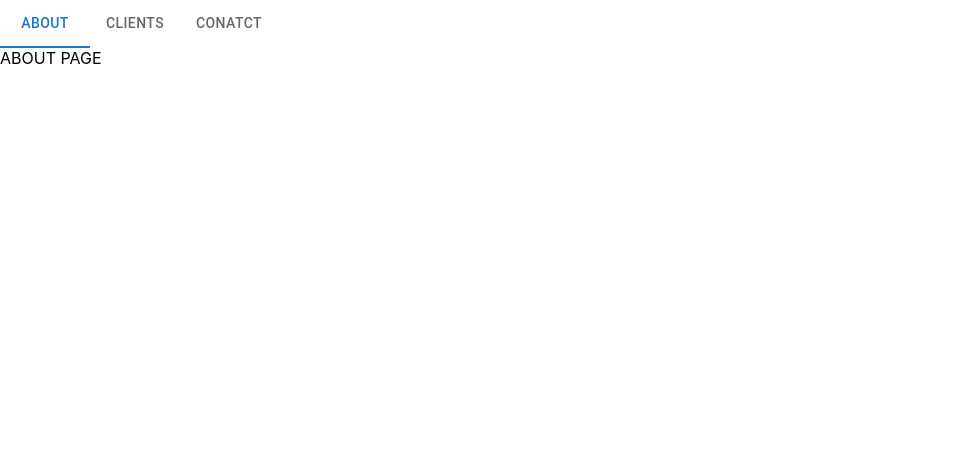
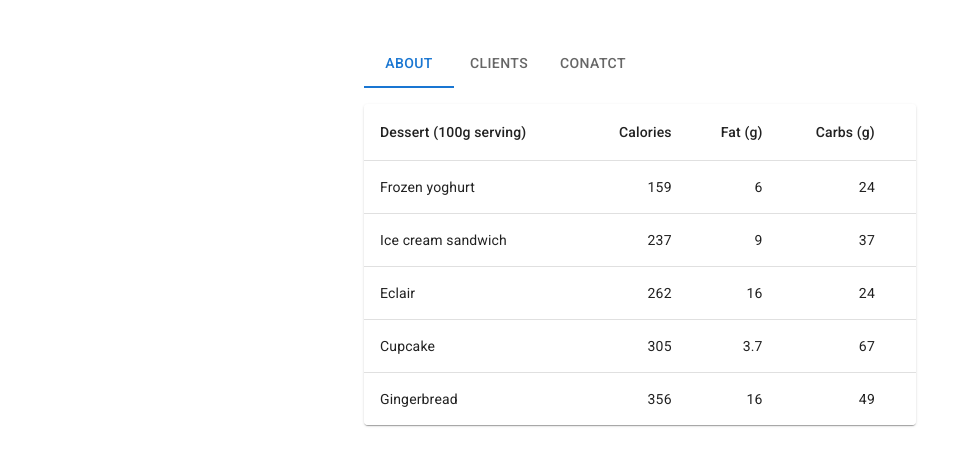
Before and after one commit to Jessicaltw/desn3037-week7-react, a React (Create React App) app: page /about in a window 1280 px wide. Shown: the top 466 px of the page, without its empty margins (0-980 px from the left). Built offline with nearby package versions, Linux system fonts and the light colour scheme.

Commit message:
Populating individual pages and calibrating type

```diff
--- a/src/App.js
+++ b/src/App.js
@@ -1,3 +1,9 @@
+import '@fontsource/roboto/300.css';
+import '@fontsource/roboto/400.css';
+import '@fontsource/roboto/500.css';
+import '@fontsource/roboto/700.css';
+import { Box, Container } from '@mui/system';
+
 import * as React from "react";
 import { BrowserRouter, Route, Routes } from "react-router-dom";
 import About from "./components/About";
@@ -8,9 +14,13 @@
 function App() {
   return (
     <div className="App">
-
+      <Container maxWidth="sm" sx={{
+        mt:5
+      }}>
 <BrowserRouter>
+<Box sx={{mb:2}}>
      <Menu />
+     </Box>
     <Routes>
 
      <Route exact path="about" element={<About />} />
@@ -21,6 +31,7 @@
 
 
 </BrowserRouter>
+</Container>
     </div>
   );
 }
--- a/src/components/About.js
+++ b/src/components/About.js
@@ -1,7 +1,54 @@
-export default function About(){
-    return (
-        <div>
-            ABOUT PAGE
-        </div>
-    )
+import * as React from 'react';
+import Table from '@mui/material/Table';
+import TableBody from '@mui/material/TableBody';
+import TableCell from '@mui/material/TableCell';
+import TableContainer from '@mui/material/TableContainer';
+import TableHead from '@mui/material/TableHead';
+import TableRow from '@mui/material/TableRow';
+import Paper from '@mui/material/Paper';
+
+function createData(name, calories, fat, carbs, protein) {
+  return { name, calories, fat, carbs, protein };
 }
+
+const rows = [
+  createData('Frozen yoghurt', 159, 6.0, 24, 4.0),
+  createData('Ice cream sandwich', 237, 9.0, 37, 4.3),
+  createData('Eclair', 262, 16.0, 24, 6.0),
+  createData('Cupcake', 305, 3.7, 67, 4.3),
+  createData('Gingerbread', 356, 16.0, 49, 3.9),
+];
+
+export default function BasicTable() {
+  return (
+    <TableContainer component={Paper}>
+      <Table sx={{ minWidth: 650 }} aria-label="simple table">
+        <TableHead>
+          <TableRow>
+            <TableCell>Dessert (100g serving)</TableCell>
+            <TableCell align="right">Calories</TableCell>
+            <TableCell align="right">Fat&nbsp;(g)</TableCell>
+            <TableCell align="right">Carbs&nbsp;(g)</TableCell>
+            <TableCell align="right">Protein&nbsp;(g)</TableCell>
+          </TableRow>
+        </TableHead>
+        <TableBody>
+          {rows.map((row) => (
+            <TableRow
+              key={row.name}
+              sx={{ '&:last-child td, &:last-child th': { border: 0 } }}
+            >
+              <TableCell component="th" scope="row">
+                {row.name}
+              </TableCell>
+              <TableCell align="right">{row.calories}</TableCell>
+              <TableCell align="right">{row.fat}</TableCell>
+              <TableCell align="right">{row.carbs}</TableCell>
+              <TableCell align="right">{row.protein}</TableCell>
+            </TableRow>
+          ))}
+        </TableBody>
+      </Table>
+    </TableContainer>
+  );
+}
--- a/src/components/Clients.js
+++ b/src/components/Clients.js
@@ -1,7 +1,32 @@
-export default function Clients(){
-    return (
-        <div>
-            CLIENTS PAGE
-        </div>
-    )
+import * as React from 'react';
+import Card from '@mui/material/Card';
+import CardActions from '@mui/material/CardActions';
+import CardContent from '@mui/material/CardContent';
+import CardMedia from '@mui/material/CardMedia';
+import Button from '@mui/material/Button';
+import Typography from '@mui/material/Typography';
+
+export default function MediaCard() {
+  return (
+    <Card sx={{ }}>
+      <CardMedia
+        sx={{ height: 140 }}
+        image="https://picsum.photos/555/200"
+        title="green iguana"
+      />
+      <CardContent>
+        <Typography gutterBottom variant="h5" component="div">
+          Lizard
+        </Typography>
+        <Typography variant="body2" color="text.secondary">
+          Lizards are a widespread group of squamate reptiles, with over 6,000
+          species, ranging across all continents except Antarctica
+        </Typography>
+      </CardContent>
+      <CardActions>
+        <Button size="small">Share</Button>
+        <Button size="small">Learn More</Button>
+      </CardActions>
+    </Card>
+  );
 }
--- a/src/components/Contact.js
+++ b/src/components/Contact.js
@@ -1,7 +1,71 @@
-export default function Contact(){
-    return (
-        <div>
-            CONTACT PAGE
-        </div>
-    )
+import * as React from 'react';
+import ImageList from '@mui/material/ImageList';
+import ImageListItem from '@mui/material/ImageListItem';
+
+export default function WovenImageList() {
+  return (
+    <ImageList sx={{ height: 450 }} variant="woven" cols={3} gap={8}>
+      {itemData.map((item) => (
+        <ImageListItem key={item.img}>
+          <img
+            src={`${item.img}?w=161&fit=crop&auto=format`}
+            srcSet={`${item.img}?w=161&fit=crop&auto=format&dpr=2 2x`}
+            alt={item.title}
+            loading="lazy"
+          />
+        </ImageListItem>
+      ))}
+    </ImageList>
+  );
 }
+
+const itemData = [
+  {
+    img: 'https://images.unsplash.com/photo-1549388604-817d15aa0110',
+    title: 'Bed',
+  },
+  {
+    img: 'https://images.unsplash.com/photo-1563298723-dcfebaa392e3',
+    title: 'Kitchen',
+  },
+  {
+    img: 'https://images.unsplash.com/photo-1523413651479-597eb2da0ad6',
+    title: 'Sink',
+  },
+  {
+    img: 'https://images.unsplash.com/photo-1525097487452-6278ff080c31',
+    title: 'Books',
+  },
+  {
+    img: 'https://images.unsplash.com/photo-1574180045827-681f8a1a9622',
+    title: 'Chairs',
+  },
+  {
+    img: 'https://images.unsplash.com/photo-1597262975002-c5c3b14bbd62',
+    title: 'Candle',
+  },
+  {
+    img: 'https://images.unsplash.com/photo-1530731141654-5993c3016c77',
+    title: 'Laptop',
+  },
+  {
+    img: 'https://images.unsplash.com/photo-1481277542470-605612bd2d61',
+    title: 'Doors',
+  },
+  {
+    img: 'https://images.unsplash.com/photo-1517487881594-2787fef5ebf7',
+    title: 'Coffee',
+  },
+  {
+    img: 'https://images.unsplash.com/photo-1516455207990-7a41ce80f7ee',
+    title: 'Storage',
+  },
+  {
+    img: 'https://images.unsplash.com/photo-1519710164239-da123dc03ef4',
+    title: 'Coffee table',
+  },
+  {
+    img: 'https://images.unsplash.com/photo-1588436706487-9d55d73a39e3',
+    title: 'Blinds',
+  },
+];
```
